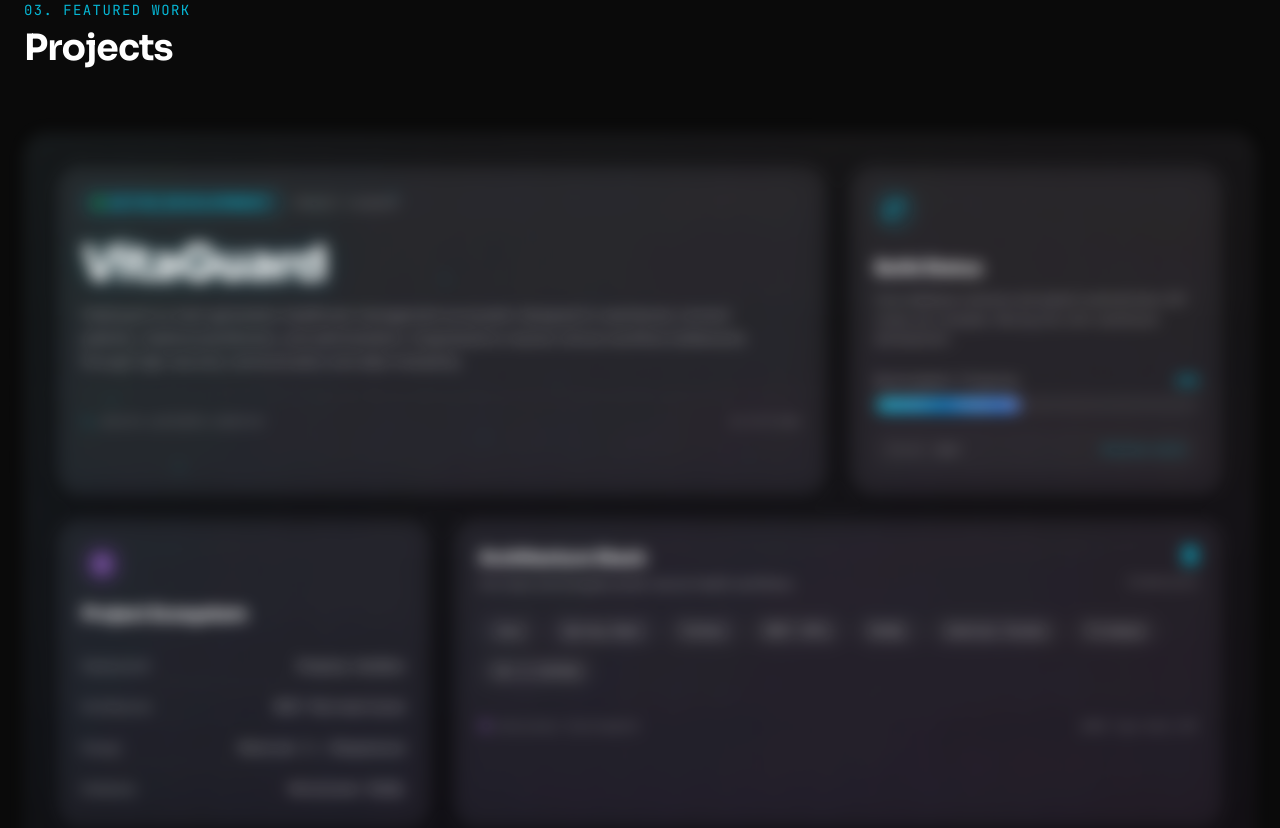
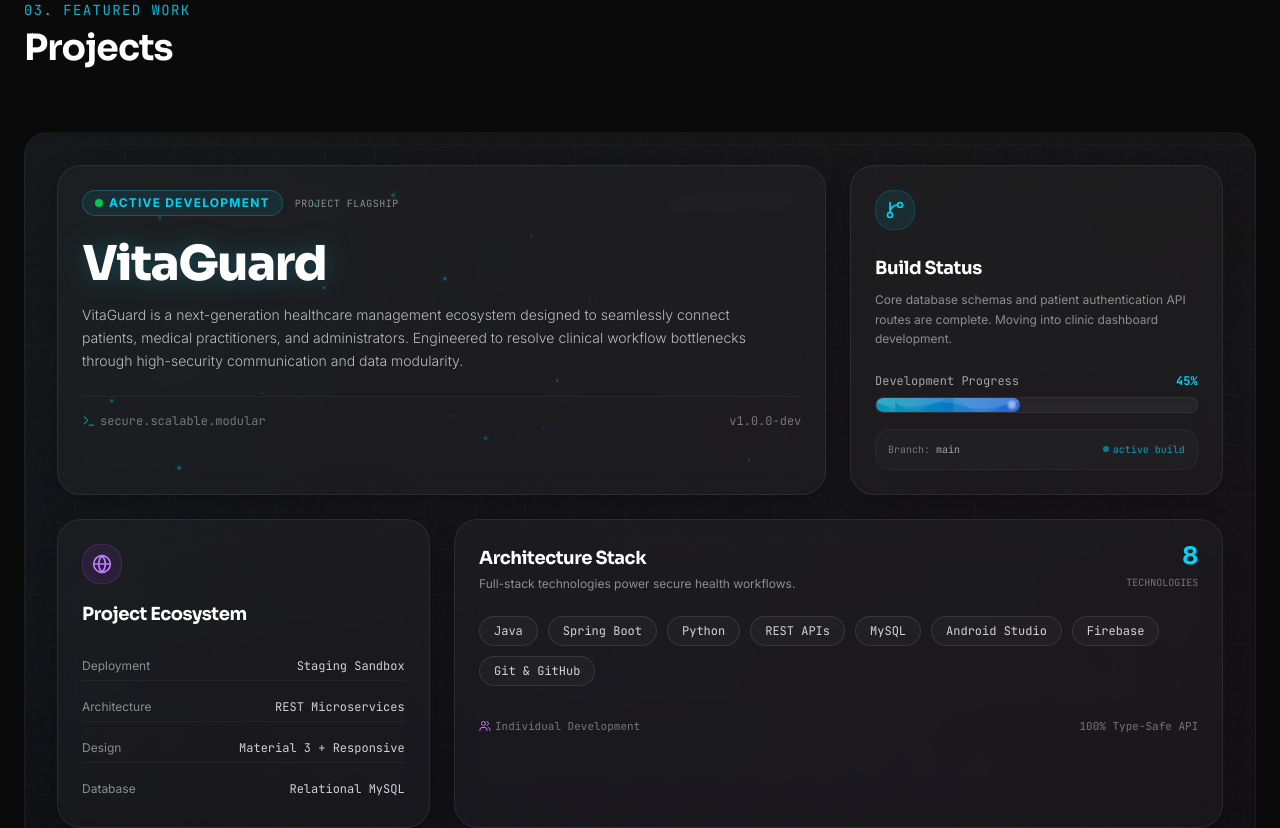
Before and after one commit to bhargavbhat18/bhargav_portfolio, a Next.js app in the folder v2/: page / in a window 1280 px wide. Shown: the part 2480-3308 px from the top of the page. Built offline with nearby package versions, Linux system fonts and the light colour scheme.

Commit message:
Fix static blur issue on scroll reveal in VitaGuardCard

```diff
--- a/v2/src/components/sections/VitaGuardCard.tsx
+++ b/v2/src/components/sections/VitaGuardCard.tsx
@@ -151,7 +151,7 @@
   return (
     <motion.div
       ref={containerRef}
-      style={{ scale, opacity, filter: `blur(${blurValue.get()})` }}
+      style={{ scale, opacity, filter: blurValue }}
       className="mb-24 relative rounded-3xl p-1 lg:p-2 bg-gradient-to-b from-white/5 to-transparent border border-white/5 overflow-hidden"
     >
       {/* Aurora Background Effect */}
```
